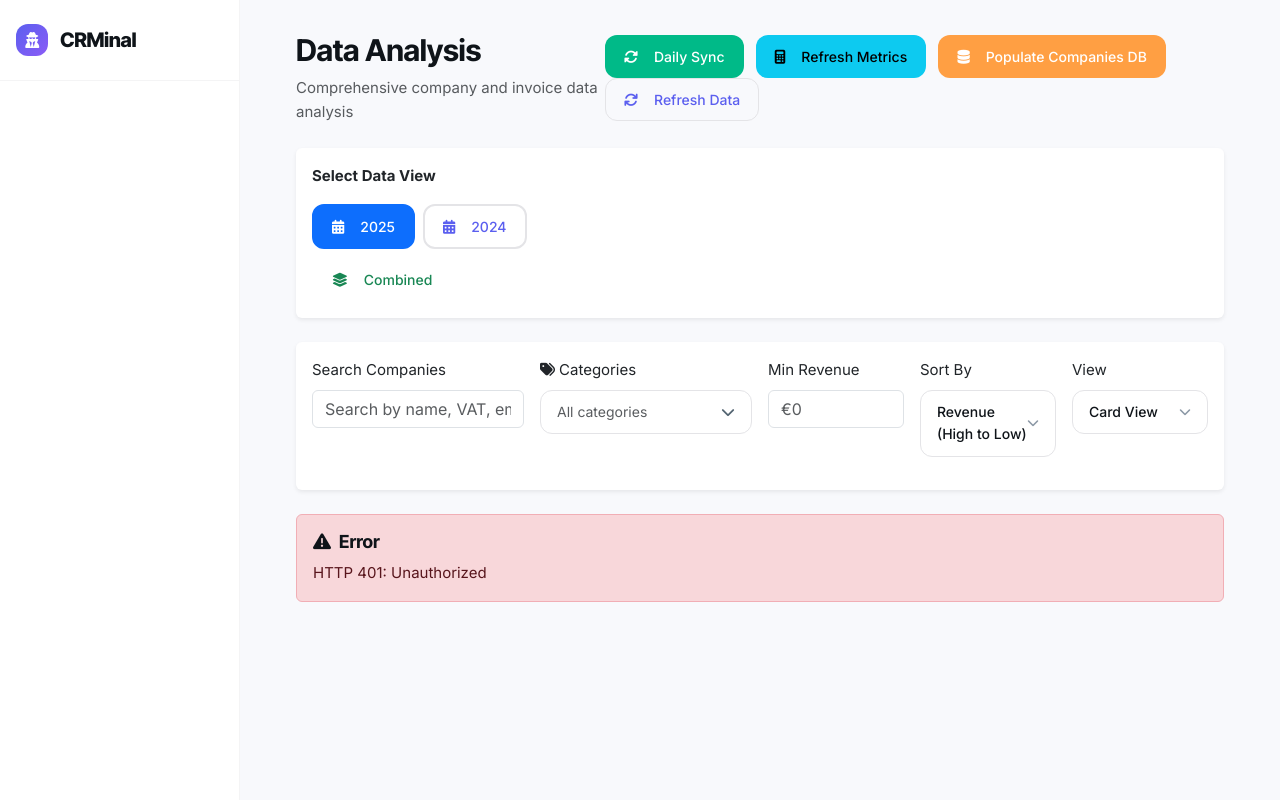
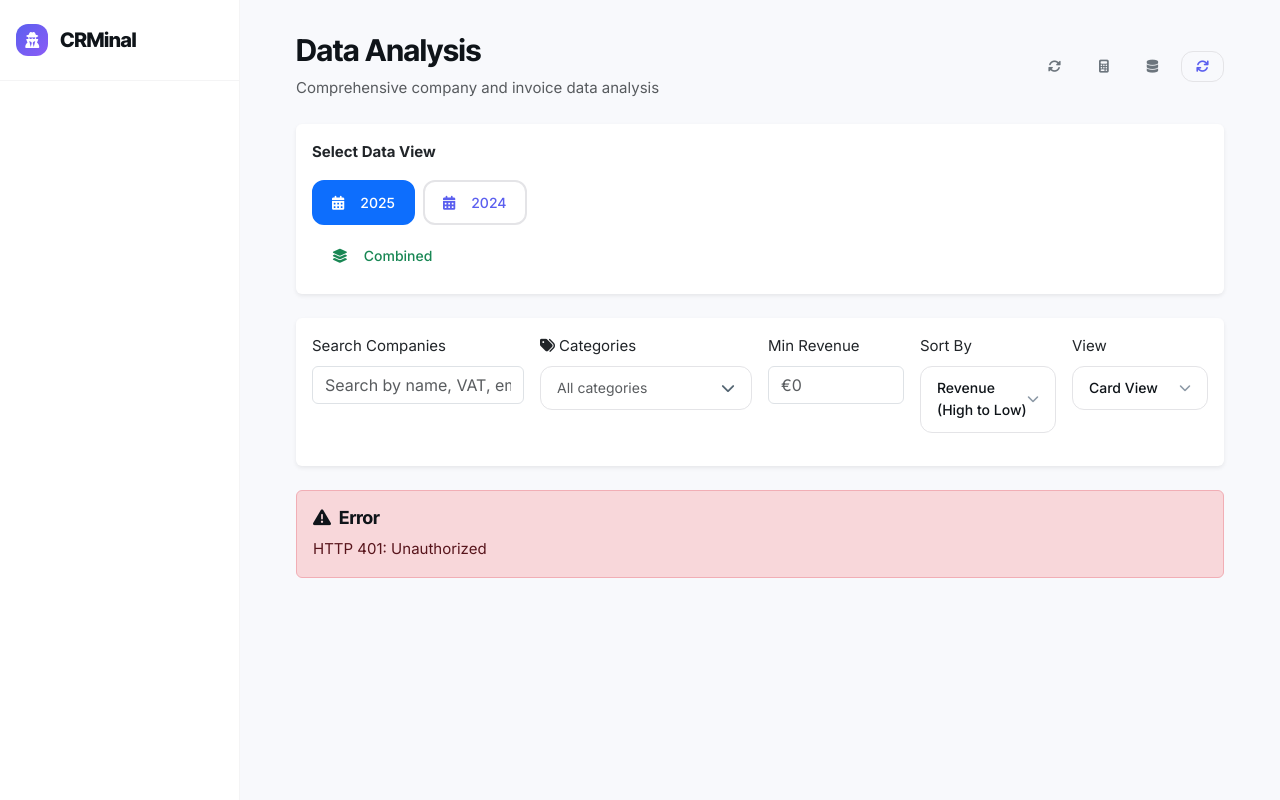
Before and after one commit to hendrik-brandlapp/MOTHERSHIP_PROSPECTING, a Flask app: template templates/data.html in a window 1280 px wide. Run offline with Flask 3, Linux system fonts and the light colour scheme; the template is opened without the code that fills it, so the values that code supplies are empty; some libraries are stand-ins or nearby versions.

Commit message:
🎨 Make Data Analysis action buttons subtle - icon-only, tooltips

```diff
--- a/templates/data.html
+++ b/templates/data.html
@@ -11,18 +11,18 @@
                     <h2>Data Analysis</h2>
                     <p class="text-muted mb-0">Comprehensive company and invoice data analysis</p>
                 </div>
-                <div>
-                    <button class="btn btn-success me-2" onclick="syncLatestData()">
-                        <i class="fas fa-sync-alt me-2"></i>Daily Sync
+                <div class="d-flex gap-2">
+                    <button class="btn btn-sm btn-outline-secondary" onclick="syncLatestData()" title="Sync latest data from DUANO">
+                        <i class="fas fa-sync-alt"></i>
                     </button>
-                    <button class="btn btn-info me-2" onclick="refreshCompanyMetrics()">
-                        <i class="fas fa-calculator me-2"></i>Refresh Metrics
+                    <button class="btn btn-sm btn-outline-secondary" onclick="refreshCompanyMetrics()" title="Refresh company metrics">
+                        <i class="fas fa-calculator"></i>
                     </button>
-                    <button class="btn btn-warning me-2" onclick="populateCompaniesDatabase()">
-                        <i class="fas fa-database me-2"></i>Populate Companies DB
+                    <button class="btn btn-sm btn-outline-secondary" onclick="populateCompaniesDatabase()" title="Populate from invoices">
+                        <i class="fas fa-database"></i>
                     </button>
-                    <button class="btn btn-outline-primary" onclick="loadData()">
-                        <i class="fas fa-refresh me-2"></i>Refresh Data
+                    <button class="btn btn-sm btn-outline-primary" onclick="loadData()" title="Refresh data">
+                        <i class="fas fa-refresh"></i>
                     </button>
                 </div>
             </div>
```
